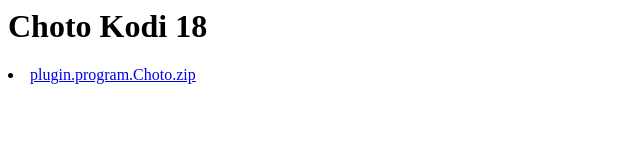
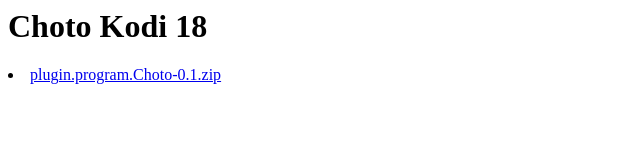
Before and after one commit to Mafaldas/choto, a plain HTML site: page index.html in a window 1280 px wide. Shown: the full height of the page, 0-640 px from the left. Drawn offline with Linux system fonts and the light colour scheme.

Commit message:
Update index.html

```diff
--- a/index.html
+++ b/index.html
@@ -3,6 +3,6 @@
  <h1>Choto Kodi 18</h1>
  </head>
  <body>
-  <li><a href="plugin.program.Choto.zip">plugin.program.Choto.zip</a></li>
+  <li><a href="plugin.program.Choto-0.1.zip">plugin.program.Choto-0.1.zip</a></li>
 </ul>
 </body></html>
```
